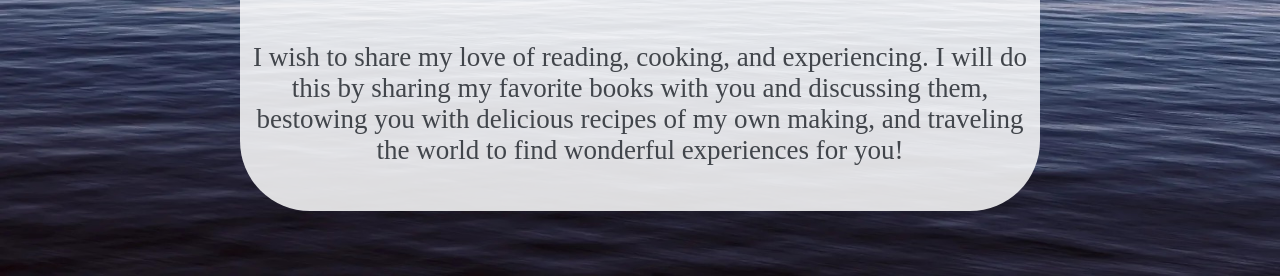
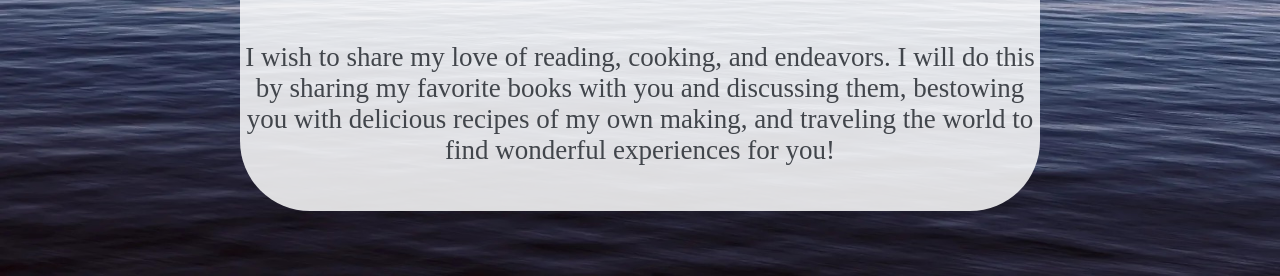
Before and after one commit to uhdeena/ReadEatDoTEST, a plain HTML site: page index.html in a window 1280 px wide. Shown: the part 524-800 px from the top of the page. Drawn offline with Linux system fonts and the light colour scheme; a web font is replaced by a local one.

Commit message:
Update index.html

```diff
--- a/index.html
+++ b/index.html
@@ -41,7 +41,7 @@
     <div class="mission">
       <div class="content">
         <h2>Our Mission</h2>
-        <h5>I wish to share my love of reading, cooking, and experiencing. I will do this by sharing my favorite books with you and discussing them, bestowing you with delicious recipes of my own making, and traveling the world to find wonderful experiences for you!</h5>
+        <h5>I wish to share my love of reading, cooking, and endeavors. I will do this by sharing my favorite books with you and discussing them, bestowing you with delicious recipes of my own making, and traveling the world to find wonderful experiences for you!</h5>
       </div>
     </div>
 
```
